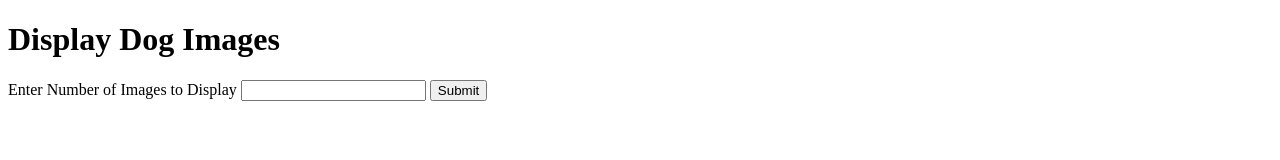
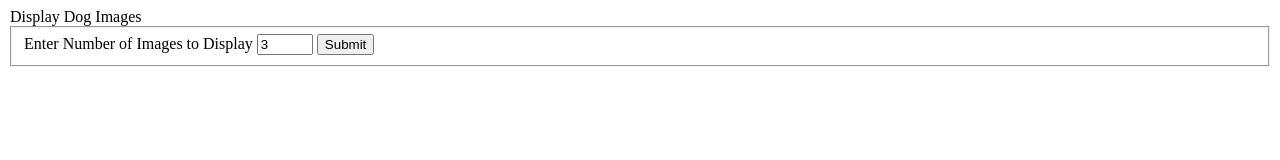
Before and after one commit to dmac1108/get-dogs, a plain HTML site: page index.html in a window 1280 px wide. Drawn offline with nearby package versions, Linux system fonts and the light colour scheme.

Commit message:
updated defaults and added clear images function

```diff
--- a/index.html
+++ b/index.html
@@ -8,14 +8,15 @@
     <script src="https://code.jquery.com/jquery-3.4.1.js" integrity="sha256-WpOohJOqMqqyKL9FccASB9O0KwACQJpFTUBLTYOVvVU=" crossorigin="anonymous"></script>
 </head>
 <body>
-    <header>
-        <h1>Display Dog Images</h1>
-    </header>
+
 <main>
     <form>
-        <label for="num-images">Enter Number of Images to Display</label>
-        <input id="num-images" type="number">
-        <button type="submit">Submit</button>
+        <legend>Display Dog Images</legend>
+        <fieldset>
+            <label for="num-images">Enter Number of Images to Display</label>
+            <input id="num-images" type="number" type="number" min="1" max="50">
+            <button type="submit">Submit</button>
+        </fieldset>
     </form>
     <section role="article" class="js-image-section">
 
--- a/index.js
+++ b/index.js
@@ -2,6 +2,7 @@
 
 function getDogImages(num){
     console.log("In the getDogImages function. Number of images requested " + num);
+    clearImages();
     let getUrl = "https://dog.ceo/api/breeds/image/random/" + num;
     console.log(getUrl);
     fetch(getUrl)
@@ -16,6 +17,11 @@ function displayResults(responeJson){
         //console.log(responeJson.message[i]);
         addImage(responeJson.message[i]);
     }
+}
+
+function clearImages(){
+  console.log("in the clearimages function");
+  $('img').remove();
 }
 
 function addImage(message){
@@ -40,5 +46,6 @@ function watchForm(){
 
 $(function() {
 console.log('App loaded!');
+$('input').val(3);
 watchForm();
 });
```
